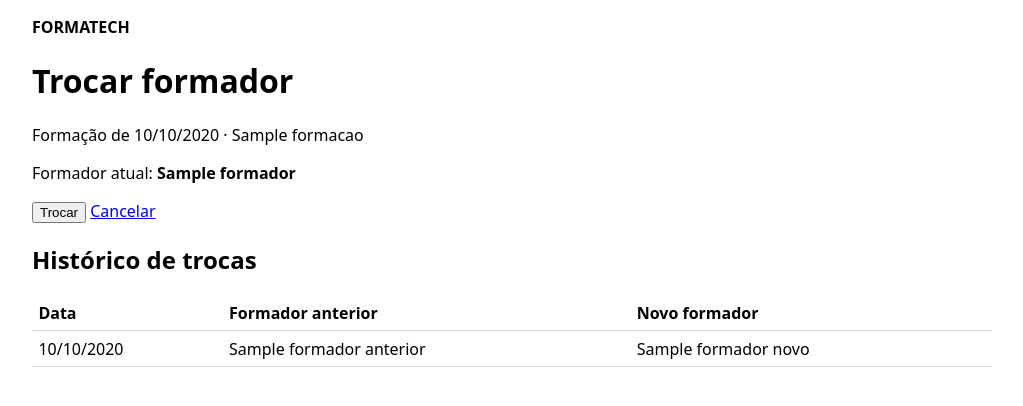
After one commit to karachh/formatech, a Django app: template cronograma/templates/cronograma/trocar_formador.html in a window 1280 px wide. The commit adds this page. Shown: the top 406 px of the page, without its empty margins (128-1151 px from the left). Run offline with Django 5.2, Linux system fonts and the light colour scheme; the template is opened without the code that fills it: most values are stand-ins (such as "Sample title", 1, 10 or a date in 2020).

Commit message:
T009.3: tela de troca de formador com histórico de trocas

```diff
--- a/cronograma/templates/cronograma/cronograma.html
+++ b/cronograma/templates/cronograma/cronograma.html
@@ -36,6 +36,8 @@
               · <a href="{% url 'presenca:lancar_presenca' formacao.id %}">Presença</a>
               {% if not formacao.formador %}
                 · <a href="{% url 'cronograma:escalar_formador' formacao.id %}">Escalar formador</a>
+              {% else %}
+                · <a href="{% url 'cronograma:trocar_formador' formacao.id %}">Trocar formador</a>
               {% endif %}
               <form method="post" action="{% url 'cronograma:alterar_situacao' formacao.id %}">
                 {% csrf_token %}
--- /dev/null
+++ b/cronograma/templates/cronograma/trocar_formador.html
@@ -0,0 +1,34 @@
+{% extends "core/base.html" %}
+
+{% block titulo %}Trocar formador · FORMATECH{% endblock %}
+
+{% block conteudo %}
+<h1>Trocar formador</h1>
+<p>Formação de {{ formacao.data|date:"d/m/Y" }} · {{ formacao.titulo }}</p>
+<p>Formador atual: <strong>{{ formacao.formador.nome|default:"A escalar" }}</strong></p>
+
+<form method="post">
+  {% csrf_token %}
+  {{ form.as_p }}
+  <button type="submit">Trocar</button>
+  <a href="{% url 'cronograma:cronograma' %}">Cancelar</a>
+</form>
+
+<h2>Histórico de trocas</h2>
+{% if trocas %}
+  <table>
+    <thead><tr><th>Data</th><th>Formador anterior</th><th>Novo formador</th></tr></thead>
+    <tbody>
+      {% for troca in trocas %}
+        <tr>
+          <td>{{ troca.data|date:"d/m/Y" }}</td>
+          <td>{{ troca.formador_anterior.nome }}</td>
+          <td>{{ troca.formador_novo.nome }}</td>
+        </tr>
+      {% endfor %}
+    </tbody>
+  </table>
+{% else %}
+  <p>Nenhuma troca registrada nesta formação.</p>
+{% endif %}
+{% endblock %}
--- a/cronograma/urls.py
+++ b/cronograma/urls.py
@@ -14,4 +14,5 @@ urlpatterns = [
     path("exportar/", views.exportar, name="exportar"),
     path("carga/", views.carga, name="carga"),
     path("meu-cronograma/", views.meu_cronograma, name="meu_cronograma"),
+    path("cronograma/<int:formacao_id>/trocar/", views.trocar_formador, name="trocar_formador"),
 ]
```
Also changed, not shown: cronograma/views.py (+25 -0 lines).
